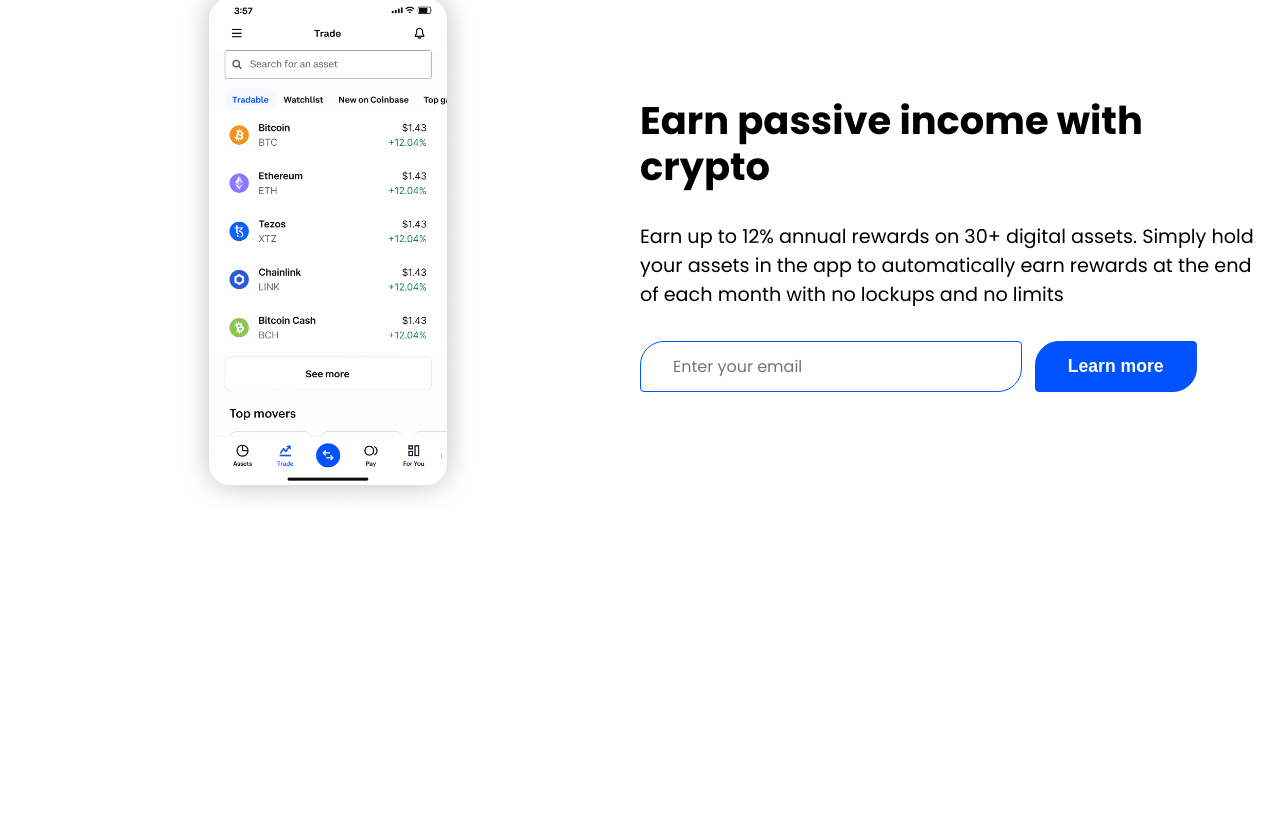
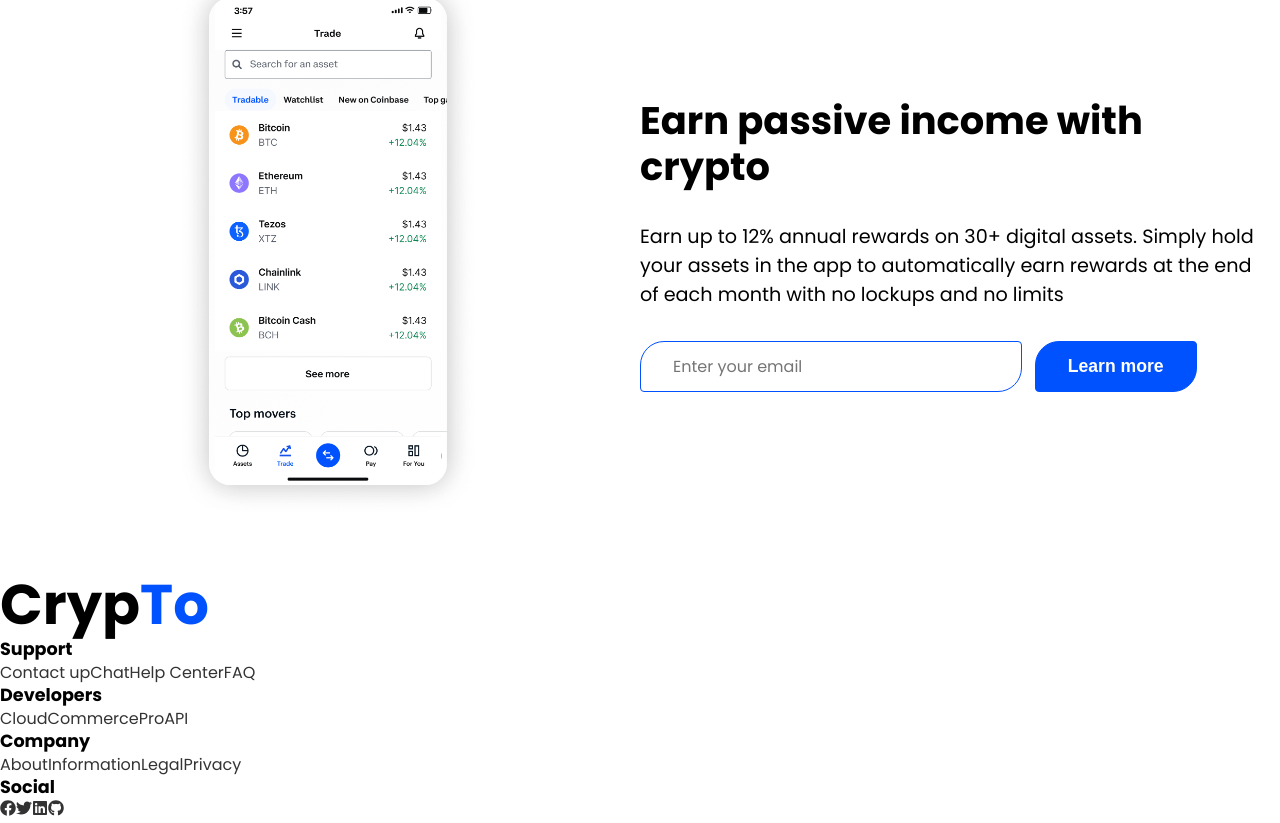
Before and after one commit to anastaok/crypto-react-api, a React (Create React App) app: page / in a window 1280 px wide. Shown: the part 706-1529 px from the top of the page. Before the commit the page ends 1277 px from the top, so only its background shows below. Built offline with nearby package versions, Linux system fonts and the light colour scheme; no server answers.

Commit message:
added footer

```diff
--- a/src/App.js
+++ b/src/App.js
@@ -1,6 +1,6 @@
 import React from "react";
 
-import { Featured, Hero, Navbar, Signup } from "./components";
+import { Featured, Footer, Hero, Navbar, Signup } from "./components";
 
 function App() {
   return (
@@ -9,6 +9,7 @@
       <Hero />
       <Featured />
       <Signup />
+      <Footer />
     </div>
   );
 }
--- /dev/null
+++ b/src/components/Footer/Footer.jsx
@@ -0,0 +1,67 @@
+import React from "react";
+import "./FooterStyles.scss";
+import { FaFacebook, FaGithub, FaLinkedin, FaTwitter } from "react-icons/fa";
+
+const Footer = () => {
+  return (
+    <div className="footer">
+      <div className="container">
+        <div className="col col-1">
+          <h1>
+            Cryp<span className="primary">To</span>
+          </h1>
+        </div>
+
+        <div className="col">
+          <h5>Support</h5>
+          <span className="bar">
+            <a href="/">Contact up</a>
+            <a href="/">Chat</a>
+            <a href="/">Help Center</a>
+            <a href="/">FAQ</a>
+          </span>
+        </div>
+
+        <div className="col">
+          <h5>Developers</h5>
+          <span className="bar">
+            <a href="/">Cloud</a>
+            <a href="/">Commerce</a>
+            <a href="/">Pro</a>
+            <a href="/">API</a>
+          </span>
+        </div>
+
+        <div className="col">
+          <h5>Company</h5>
+          <span className="bar">
+            <a href="/">About</a>
+            <a href="/">Information</a>
+            <a href="/">Legal</a>
+            <a href="/">Privacy</a>
+          </span>
+        </div>
+
+        <div className="col">
+          <h5>Social</h5>
+          <span className="bar">
+            <a href="/">
+              <FaFacebook className="icon" />
+            </a>
+            <a href="/">
+              <FaTwitter className="icon" />
+            </a>
+            <a href="/">
+              <FaLinkedin className="icon" />
+            </a>
+            <a href="/">
+              <FaGithub className="icon" />
+            </a>
+          </span>
+        </div>
+      </div>
+    </div>
+  );
+};
+
+export default Footer;
--- a/src/components/index.js
+++ b/src/components/index.js
@@ -2,3 +2,4 @@
 export { default as Hero } from "./Hero/Hero";
 export { default as Featured } from "./Featured/Featured";
 export { default as Signup } from "./Signup/Signup";
+export { default as Footer } from "./Footer/Footer";
```
Also changed, not shown: src/components/Footer/FooterStyles.scss (added).
